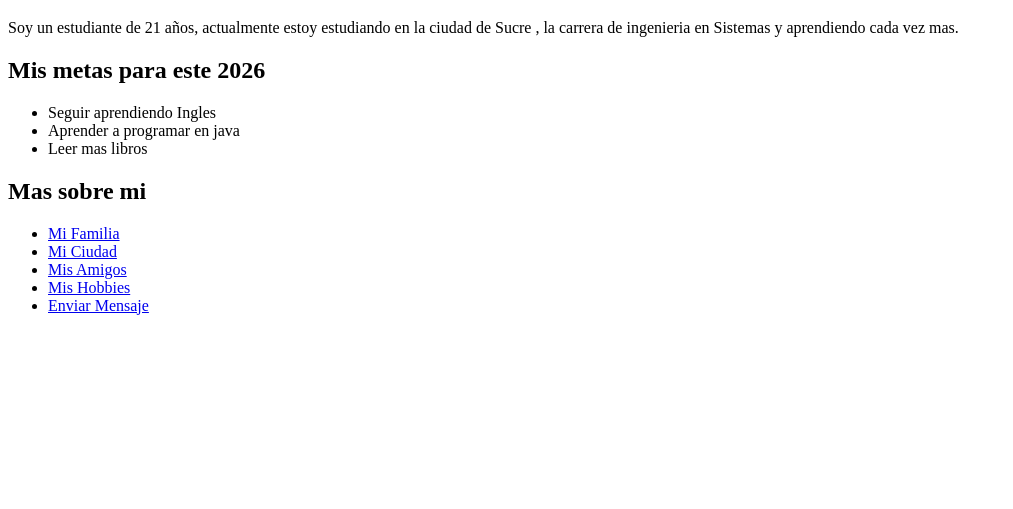
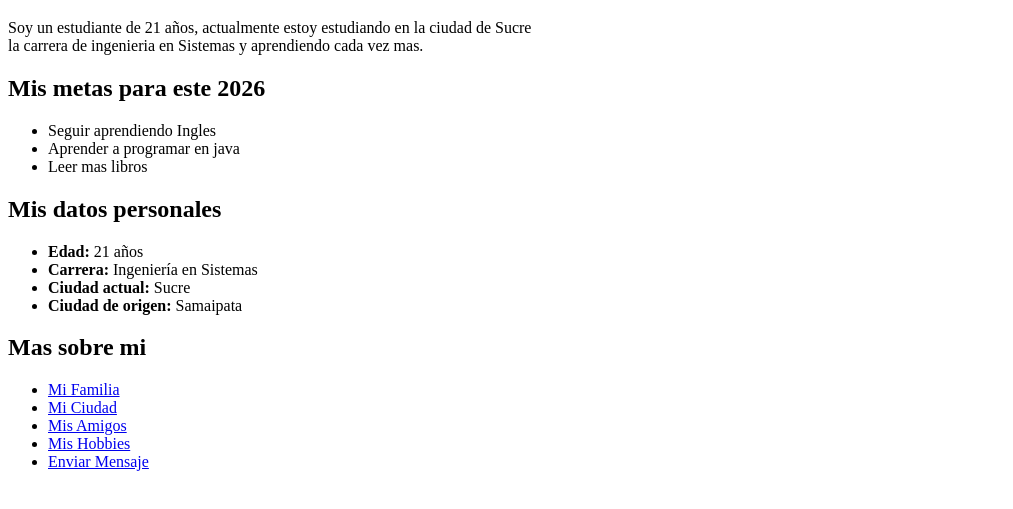
Before and after one commit to elvisC19/WEB-DES19, a plain HTML site: page Tareas/Tarea 1/yo.html in a window 1280 px wide. Shown: the part 61-570 px from the top of the page, without its empty margins (0-1013 px from the left). Drawn offline with Linux system fonts and the light colour scheme.

Commit message:
23/2 Tarea 1

```diff
--- a/Tareas/Tarea 1/yo.html
+++ b/Tareas/Tarea 1/yo.html
@@ -9,7 +9,8 @@
 
     <h1> Hola! , mi nombre es Elvis
     </h1>
-    <p>Soy un estudiante de 21 años, actualmente estoy estudiando en la ciudad de Sucre ,
+    <p>Soy un estudiante de 21 años, actualmente estoy estudiando en la ciudad de Sucre
+        <br>
          la carrera de ingenieria en Sistemas y aprendiendo cada vez mas.
     </p>
     <h2> Mis metas para este 2026 </h2>
@@ -18,6 +19,16 @@
         <li> Aprender a programar en java </li>
         <li> Leer mas libros </li>
     </ul>
+
+    <h2>Mis datos personales</h2>
+
+    <ul>
+        <li><strong>Edad:</strong> 21 años</li>
+        <li><strong>Carrera:</strong> Ingeniería en Sistemas</li>
+        <li><strong>Ciudad actual:</strong> Sucre</li>
+        <li><strong>Ciudad de origen:</strong> Samaipata</li>
+    </ul>
+
     <h2> Mas sobre mi</h2>
     <ul>
         <li><a href="mifamilia.html">Mi Familia</a></li>
```
Also changed, not shown: Tareas/Tarea 1/mifamilia.html (+1 -0 lines).
